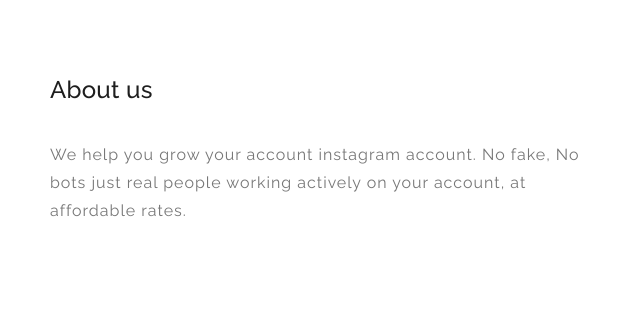
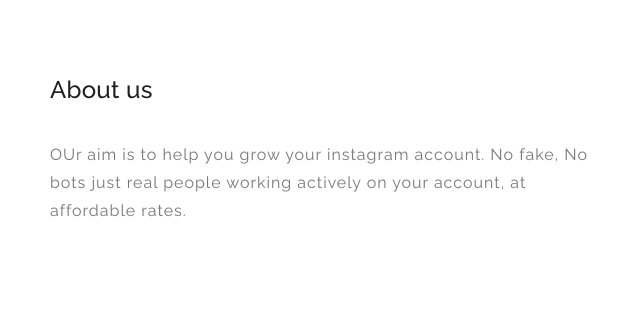
Before and after one commit to Tosin-webdev/deegeets, a plain HTML site: page index.html in a window 1280 px wide. Shown: the part 945-1269 px from the top of the page, 35-675 px from the left. Drawn offline with Linux system fonts and the light colour scheme.

Commit message:
added changes

```diff
--- a/index.html
+++ b/index.html
@@ -183,7 +183,7 @@
             </div>
             <div class="left-text">
               <p>
-                We help you grow your account instagram account. No fake, No
+                OUr aim is to help you grow your instagram account. No fake, No
                 bots just real people working actively on your account, at
                 affordable rates.
               </p>
```
